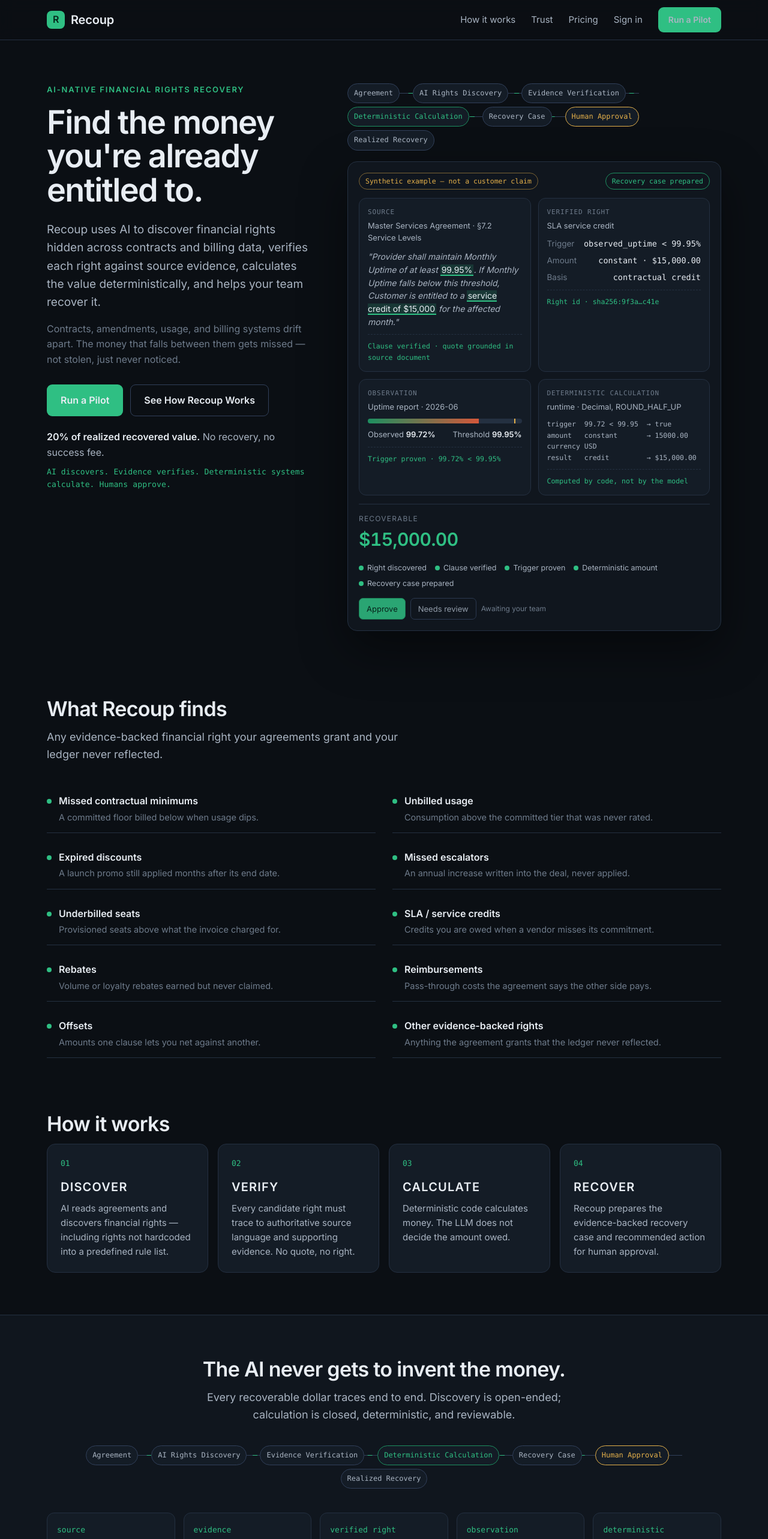
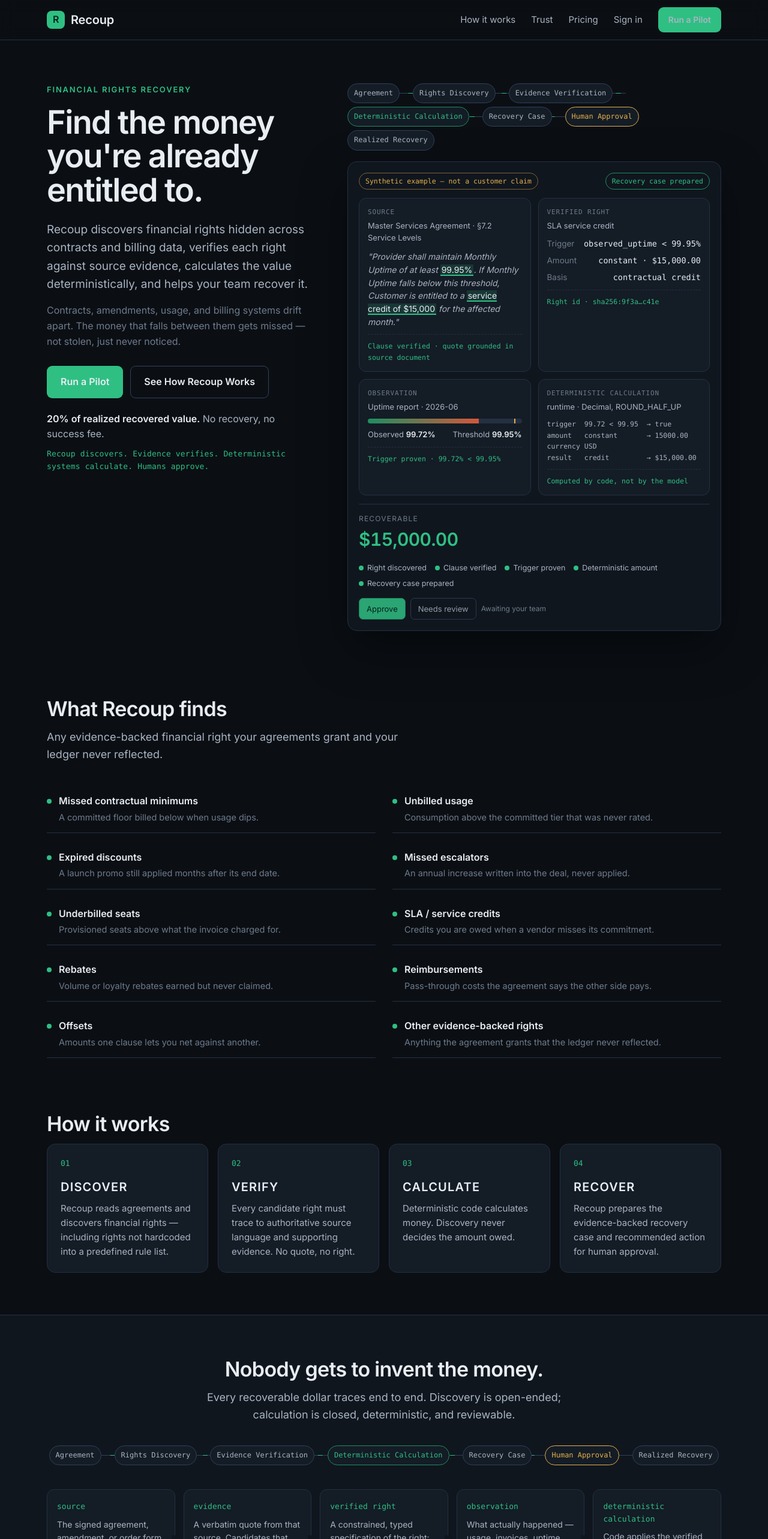
Before and after one commit to Odingard/recoup, a React (Vite) app in the folder web/: page / in a window 1280 px wide. Shown: the top 2566 px of the page at 60% size. Built offline with nearby package versions, Linux system fonts and the light colour scheme.

Commit message:
web: remove AI terminology from the site; pilot form is company/name/email only (#28)

```diff
--- a/web/index.html
+++ b/web/index.html
@@ -4,7 +4,7 @@
     <meta charset="UTF-8" />
     <link rel="icon" type="image/svg+xml" href="/favicon.svg" />
     <meta name="viewport" content="width=device-width, initial-scale=1.0" />
-    <meta name="description" content="Recoup uses AI to discover financial rights hidden across contracts and billing data, verifies each right against source evidence, calculates the value deterministically, and helps your team recover it. 20% of realized recovered value." />
+    <meta name="description" content="Recoup discovers financial rights hidden across contracts and billing data, verifies each right against source evidence, calculates the value deterministically, and helps your team recover it. 20% of realized recovered value." />
     <title>Recoup — Find the money you're already entitled to</title>
     <link rel="preconnect" href="https://fonts.googleapis.com" />
     <link rel="preconnect" href="https://fonts.gstatic.com" crossorigin />
--- a/web/src/landing/Landing.jsx
+++ b/web/src/landing/Landing.jsx
@@ -5,7 +5,7 @@ const PILOT_TO = 'andre.byrd@odingard.com'
 
 const PIPELINE = [
   'Agreement',
-  'AI Rights Discovery',
+  'Rights Discovery',
   'Evidence Verification',
   'Deterministic Calculation',
   'Recovery Case',
@@ -27,9 +27,9 @@ const FINDS = [
 ]
 
 const STEPS = [
-  ['Discover', 'AI reads agreements and discovers financial rights — including rights not hardcoded into a predefined rule list.'],
+  ['Discover', 'Recoup reads agreements and discovers financial rights — including rights not hardcoded into a predefined rule list.'],
   ['Verify', 'Every candidate right must trace to authoritative source language and supporting evidence. No quote, no right.'],
-  ['Calculate', 'Deterministic code calculates money. The LLM does not decide the amount owed.'],
+  ['Calculate', 'Deterministic code calculates money. Discovery never decides the amount owed.'],
   ['Recover', 'Recoup prepares the evidence-backed recovery case and recommended action for human approval.'],
 ]
 
@@ -115,15 +115,12 @@ result   credit         → $15,000.00`}</pre>
 }
 
 function PilotForm() {
-  const [f, setF] = useState({ company: '', name: '', email: '', acv: '', billing: '', contracts: '' })
+  const [f, setF] = useState({ company: '', name: '', email: '' })
   const set = (k) => (e) => setF({ ...f, [k]: e.target.value })
   const body = [
     `Company: ${f.company}`,
     `Name: ${f.name}`,
     `Work email: ${f.email}`,
-    `Approx. annual contract revenue: ${f.acv}`,
-    `Billing system: ${f.billing}`,
-    `Approx. active contracts: ${f.contracts}`,
   ].join('\n')
   const href = `mailto:${PILOT_TO}?subject=${encodeURIComponent('Recoup pilot request — ' + (f.company || 'company'))}&body=${encodeURIComponent(body)}`
   return (
@@ -131,9 +128,6 @@ function PilotForm() {
       <label>Company<input required value={f.company} onChange={set('company')} autoComplete="organization" /></label>
       <label>Name<input required value={f.name} onChange={set('name')} autoComplete="name" /></label>
       <label>Work email<input required type="email" value={f.email} onChange={set('email')} autoComplete="email" /></label>
-      <label>Approx. annual contract revenue<input value={f.acv} onChange={set('acv')} placeholder="$" /></label>
-      <label>Billing system<input value={f.billing} onChange={set('billing')} placeholder="Stripe, QuickBooks, Xero, spreadsheets…" /></label>
-      <label>Approx. active contracts<input value={f.contracts} onChange={set('contracts')} inputMode="numeric" /></label>
       <button type="submit" className="btn">Run a Pilot</button>
       <p className="fine">For CFOs, Controllers, Finance, RevOps, and Billing Operations at contract-heavy B2B companies.</p>
     </form>
@@ -163,16 +157,16 @@ export default function Landing() {
       <main>
         <section className="hero wrap">
           <div className="hero-copy">
-            <div className="kicker">AI-native financial rights recovery</div>
+            <div className="kicker">Financial rights recovery</div>
             <h1>Find the money you're already entitled to.</h1>
-            <p className="lede">Recoup uses AI to discover financial rights hidden across contracts and billing data, verifies each right against source evidence, calculates the value deterministically, and helps your team recover it.</p>
+            <p className="lede">Recoup discovers financial rights hidden across contracts and billing data, verifies each right against source evidence, calculates the value deterministically, and helps your team recover it.</p>
             <p className="drift">Contracts, amendments, usage, and billing systems drift apart. The money that falls between them gets missed — not stolen, just never noticed.</p>
             <div className="hero-cta">
               <a href="#pilot" className="btn">Run a Pilot</a>
               <a href="#how" className="btn ghost">See How Recoup Works</a>
             </div>
             <p className="paynote"><strong>20% of realized recovered value.</strong> No recovery, no success fee.</p>
-            <p className="trustline">AI discovers. Evidence verifies. Deterministic systems calculate. Humans approve.</p>
+            <p className="trustline">Recoup discovers. Evidence verifies. Deterministic systems calculate. Humans approve.</p>
           </div>
           <div className="hero-visual">
             <Pipeline />
@@ -205,7 +199,7 @@ export default function Landing() {
 
         <section className="trust" id="trust">
           <div className="wrap">
-            <div className="h2">The AI never gets to invent the money.</div>
+            <div className="h2">Nobody gets to invent the money.</div>
             <p className="sub">Every recoverable dollar traces end to end. Discovery is open-ended; calculation is closed, deterministic, and reviewable.</p>
             <Pipeline compact />
             <div className="trace">
```
